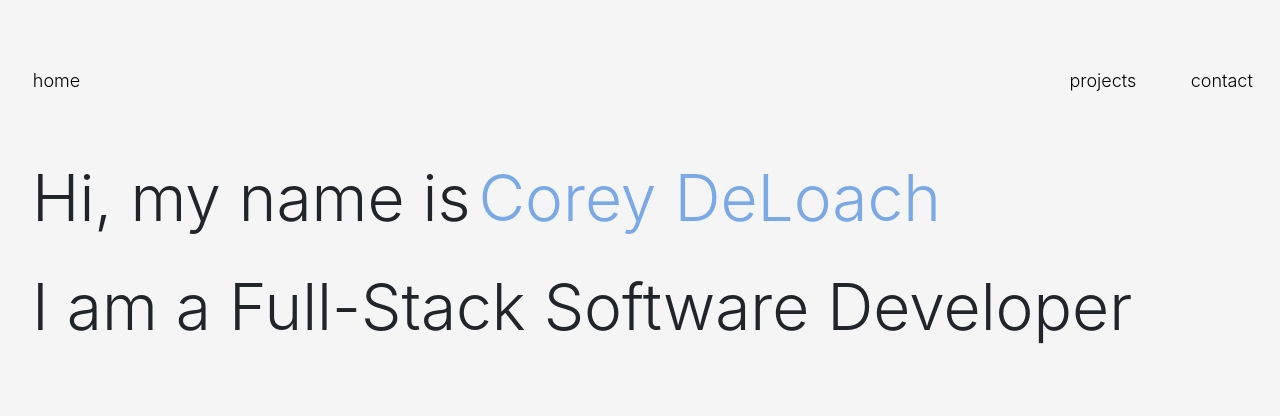
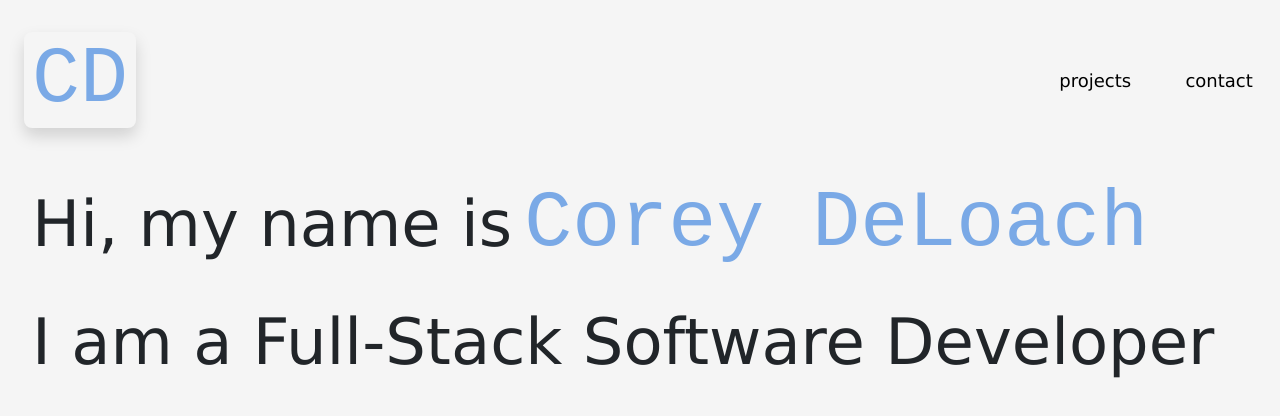
Before and after one commit to Slap-a-tha-Bass/portfolio, a React (Create React App) app: page / in a window 1280 px wide. Shown: the top 416 px of the page. Built offline with nearby package versions, Linux system fonts and the light colour scheme; the HTML template or start-up script is replaced by a standard one.

Commit message:
animation for CD logo and name, working on projects page information

```diff
--- a/src/App.css
+++ b/src/App.css
@@ -21,15 +21,11 @@
   padding: 0.2rem;
 }
 .NavButton:hover {
+  cursor: pointer;
   animation-name: nav;
   animation-duration: 1s;
   text-decoration: none;
   color: black
-}
-.Home {
-  padding-left: 2rem;
-  padding-bottom: 1rem;
-  background-color: rgb(245,245,245);
 }
 @keyframes nav {
   from{background-color: black}
@@ -37,14 +33,57 @@
   from{color:rgb(245, 245, 245)}
   to{color:black}
 }
+.LogoButton {
+  color: rgb(122, 169, 230);
+  font-family: monospace;
+  background-color: rgb(245,245,245);
+  border-radius: 0.5rem;
+  min-height: 30px;
+  min-width: 65px;
+  display: flex;
+  align-items: center;
+  justify-content: center;
+  text-decoration: none;
+}
+.LogoButton:hover {
+  cursor: pointer;
+  color: rgb(122, 169, 230);
+  animation: logo-flip 2s;
+}
+@keyframes logo-flip {
+  0% {
+    transform: rotateX(180deg),rotateY(180deg);
+  }
+  100% {
+    transform: rotateY(360deg);
+  }
+}
+.Home {
+  padding-left: 2rem;
+  padding-bottom: 1rem;
+  background-color: rgb(245,245,245);
+}
 .Name {
   color:rgb(122, 169, 230);
+  font-family: monospace;
   padding-left: 0.5rem;
 }
-.Project {
-  font-size: large;
-  background-color: rgb(245,245,245);
-  padding-left: 2rem;
+.Name:hover {
+  cursor: pointer;
+  animation: name-flip 2s;
+}
+@keyframes name-flip {
+  0% {
+    transform: rotateX(180deg);
+  }
+  100% {
+    transform: rotateZ(360deg);
+  }
+}
+.Projects {
+  color:rgb(122, 169, 230);
+  font-family: monospace;
+  padding-left: 0.5rem;
 }
 .bgcolor {
   background-color: rgb(245, 245, 245);
@@ -113,3 +152,6 @@
   background-color: rgb(122, 169, 230);
   border-radius: 10px;
 }
+.lucida {
+  font-family: 'Lucida Sans', 'Lucida Sans Regular', 'Lucida Grande', 'Lucida Sans Unicode', Geneva, Verdana, sans-serif;
+}
--- a/src/components/NavBar.jsx
+++ b/src/components/NavBar.jsx
@@ -6,7 +6,7 @@ const NavBar = () => {
     return (
         <div className = "NavBar">
             <div className="d-flex">
-                <Link to='/' className ="NavButton mx-4">home</Link>
+                <Link to='/' className ="LogoButton mx-4 display-1 shadow px-2">CD</Link>
             </div>
             <div className="d-flex ">
                 <Link to='/projects' className ="NavButton mx-4">projects</Link>
--- a/src/components/RootLayout.jsx
+++ b/src/components/RootLayout.jsx
@@ -2,7 +2,7 @@ import React from 'react';
 
 const RootLayout = ({children}) => {
     return (
-        <main className="">
+        <main className="lucida bgcolor">
             <section className="row">
                 {children}
             </section>
--- a/src/index.css
+++ b/src/index.css
@@ -4,14 +4,6 @@ html {
 
 body {
   margin: 0;
-  font-family: -apple-system, BlinkMacSystemFont, 'Segoe UI', 'Roboto', 'Oxygen',
-    'Ubuntu', 'Cantarell', 'Fira Sans', 'Droid Sans', 'Helvetica Neue',
-    sans-serif;
   -webkit-font-smoothing: antialiased;
   -moz-osx-font-smoothing: grayscale;
 }
-
-code {
-  font-family: source-code-pro, Menlo, Monaco, Consolas, 'Courier New',
-    monospace;
-}
--- a/src/views/Home.jsx
+++ b/src/views/Home.jsx
@@ -2,13 +2,15 @@ import React from 'react'
 
 const Home = () => {
     return (
-        <main className="bg-light">
-                    <div className="Home display-3 d-flex">
-                        Hi, my name is  <p className="Name"> Corey DeLoach</p>
+            <>
+                <div>
+                    <div className="Home display-3 d-flex align-items-center">
+                        Hi, my name is  <p className="Name display-1 mt-3 mx-1"> Corey DeLoach</p>
                     </div>
                     <div className="Home display-3">
                         I am a Full-Stack Software Developer
                     </div>
+                </div>
                     {/* <div className="Home text-center mt-2">
                         my name is <p className="para-name">corey deloach</p>
                     </div>
@@ -24,7 +26,8 @@ const Home = () => {
                     <div className="Home text-center mt-3">
                         i thank <a className="link my-2 pt-1" target="_blank" rel="noreferrer" href="https://www.covalence.io">Covalence</a> for their help and mentorship
                     </div> */}
-        </main>
+            </>
+
     )
 }
 
--- a/src/views/Projects.jsx
+++ b/src/views/Projects.jsx
@@ -4,7 +4,8 @@ const Projects = () => {
 
     return (
         <>
-                <div className="d-flex justify-content-center bgcolor ">
+                <h1 className="Projects text-center">Projects</h1>
+                <div className="d-flex justify-content-center">
                     <div className="card border rounded shadow">
                         <h2 className="card-header">c^2 coffee</h2>
                         <div className="card-body">
```
